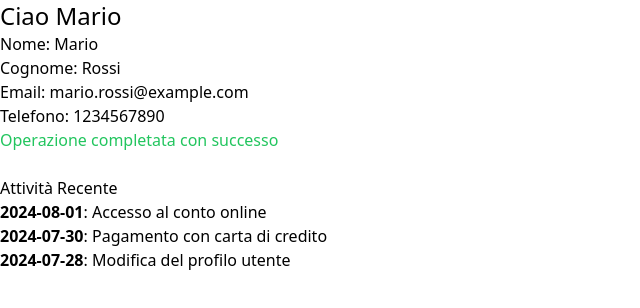
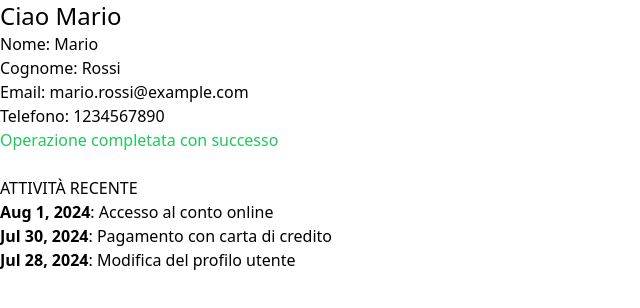
Before and after one commit to leepaolo/inbank-learning-path, an Angular app: page / in a window 1280 px wide. Shown: the top 308 px of the page, without its empty margins (0-640 px from the left). Built offline with nearby package versions, Linux system fonts and the light colour scheme.

Commit message:
IBK - Feat(PIPE) Adde custom pipe date and uppercase
IBK - Feat(PIPE) Adde custom pipe date and uppercase

```diff
--- a/src/app/components/recent-activity/recent-activity.component.ts
+++ b/src/app/components/recent-activity/recent-activity.component.ts
@@ -1,5 +1,6 @@
-import { CommonModule } from '@angular/common';
+import { CommonModule, UpperCasePipe } from '@angular/common';
 import { Component, OnInit } from '@angular/core';
+import { FormatDatePipe } from '../../shared/pipes/format-date.pipe';
 
 interface RecentActivity {
   date: string;
@@ -9,14 +10,14 @@ interface RecentActivity {
 @Component({
   selector: 'lee-recent-activity',
   standalone: true,
-  imports: [CommonModule],
+  imports: [CommonModule, FormatDatePipe, UpperCasePipe],
   template: `
     <div *ngIf="activities.length > 0">
       <br />
-      <h2>Attività Recente</h2>
+      <h2>{{ pageTitle | uppercase }}</h2>
       <ul>
         <li *ngFor="let activity of activities">
-          <strong>{{ activity.date }}</strong
+          <strong>{{ activity.date | formatDate : 'mediumDate' }}</strong
           >: {{ activity.description }}
         </li>
       </ul>
@@ -24,6 +25,7 @@ interface RecentActivity {
   `,
 })
 export class RecentActivityComponent implements OnInit {
+  pageTitle = 'Attività Recente';
   activities: RecentActivity[] = [];
 
   ngOnInit(): void {
--- /dev/null
+++ b/src/app/shared/pipes/format-date.pipe.ts
@@ -0,0 +1,13 @@
+import { Pipe, PipeTransform } from '@angular/core';
+import { formatDate } from '@angular/common';
+
+@Pipe({
+  name: 'formatDate',
+  standalone: true,
+})
+export class FormatDatePipe implements PipeTransform {
+  transform(value: string | Date, format: string = 'longDate'): string {
+    // Usa la funzione formatDate di Angular per formattare la data
+    return formatDate(value, format, 'en-US');
+  }
+}
```
Also changed, not shown: src/app/shared/pipes/uppercase.pipe.ts (added, +11 -0 lines).
